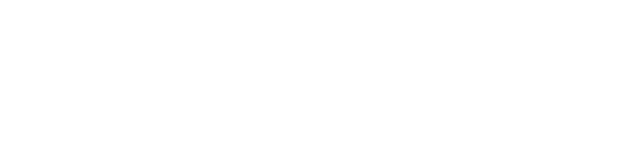
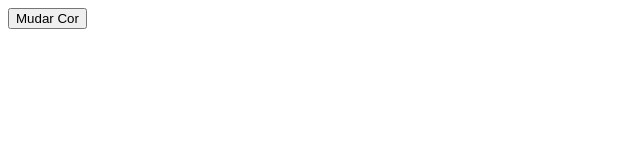
Before and after one commit to guigobecker/color-flipper, a plain HTML site: page index.html in a window 1280 px wide. Shown: the whole page, without its empty margins (0-640 px from the left). Drawn offline with Linux system fonts and the light colour scheme.

Commit message:
escrever body do html

```diff
--- a/index.html
+++ b/index.html
@@ -7,7 +7,11 @@
     <link rel="stylesheet" href="style.css">
 </head>
 <body>
-
+    <div id="colorFlipper">
+        <button onClick="mudarCor()">
+            Mudar Cor
+        </button>
+    </div>
 </body>
 <script src="script.js"></script>
 </html>
```
